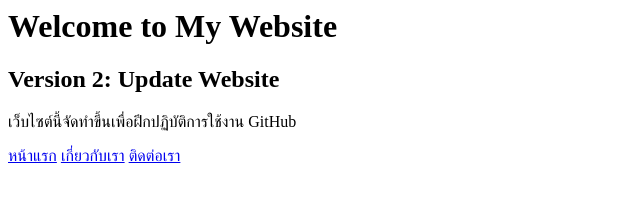
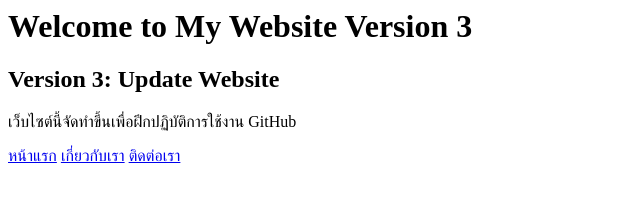
Before and after one commit to Mischeif-job/69Dev03-github-put, a plain HTML site: page index.html in a window 1280 px wide. Shown: the whole page, without its empty margins (0-640 px from the left). Drawn offline with Linux system fonts and the light colour scheme.

Commit message:
Version3

```diff
--- a/index.html
+++ b/index.html
@@ -1,5 +1,5 @@
-<h1>Welcome to My Website</h1>
-<h2>Version 2: Update Website</h2>
+<h1>Welcome to My Website Version 3</h1>
+<h2>Version 3: Update Website</h2>
 <p>เว็บไซต์นี้จัดทำขึ้นเพื่อฝึกปฏิบัติการใช้งาน GitHub</p>
 <a href="index.html">หน้าแรก</a>
 <a href="about.html">เกี่ยวกับเรา</a>
```
